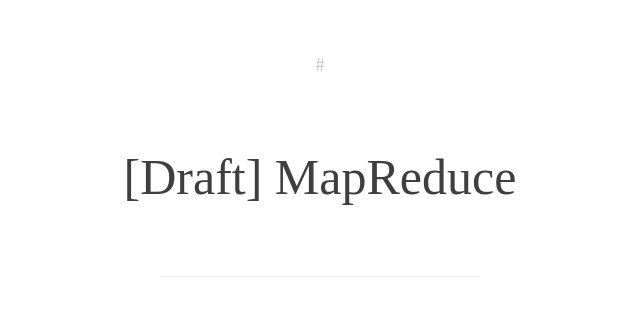
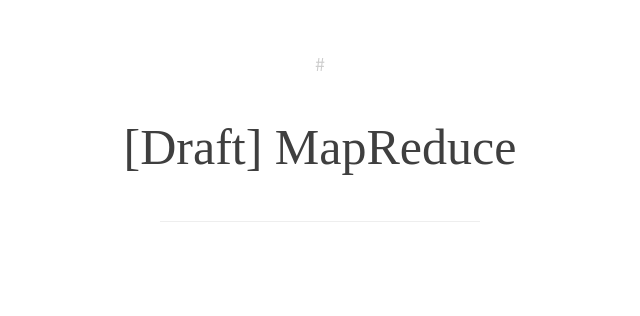
Before and after one commit to rbt91/rbt91.github.io, a Jekyll site: the page built from _posts/2013-11-28-MapReduce.md, in a window 1280 px wide. Shown: the top 316 px of the page, without its empty margins (320-960 px from the left). Built offline with Jekyll 4.4.1, drawn with Linux system fonts in a browser that asks for light colours; some web fonts are replaced.

Commit message:
Update main.css

```diff
--- a/css/main.css
+++ b/css/main.css
@@ -65,7 +65,7 @@ footer {
 
 #post h1 {
   font-size: 2.5em;
-  margin: 1.7em 0;
+  margin: 1.1em 0 1.2em 0;
 }
 
 #post .date {
```
